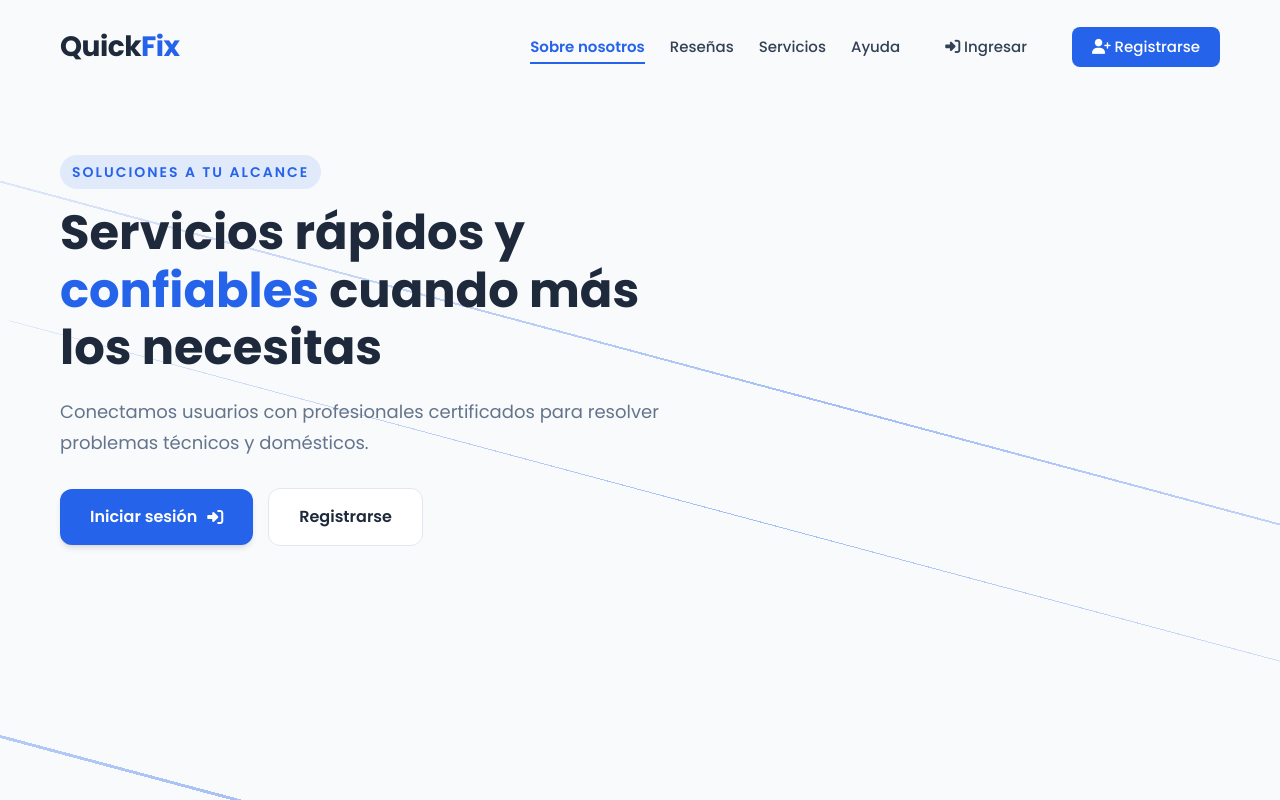
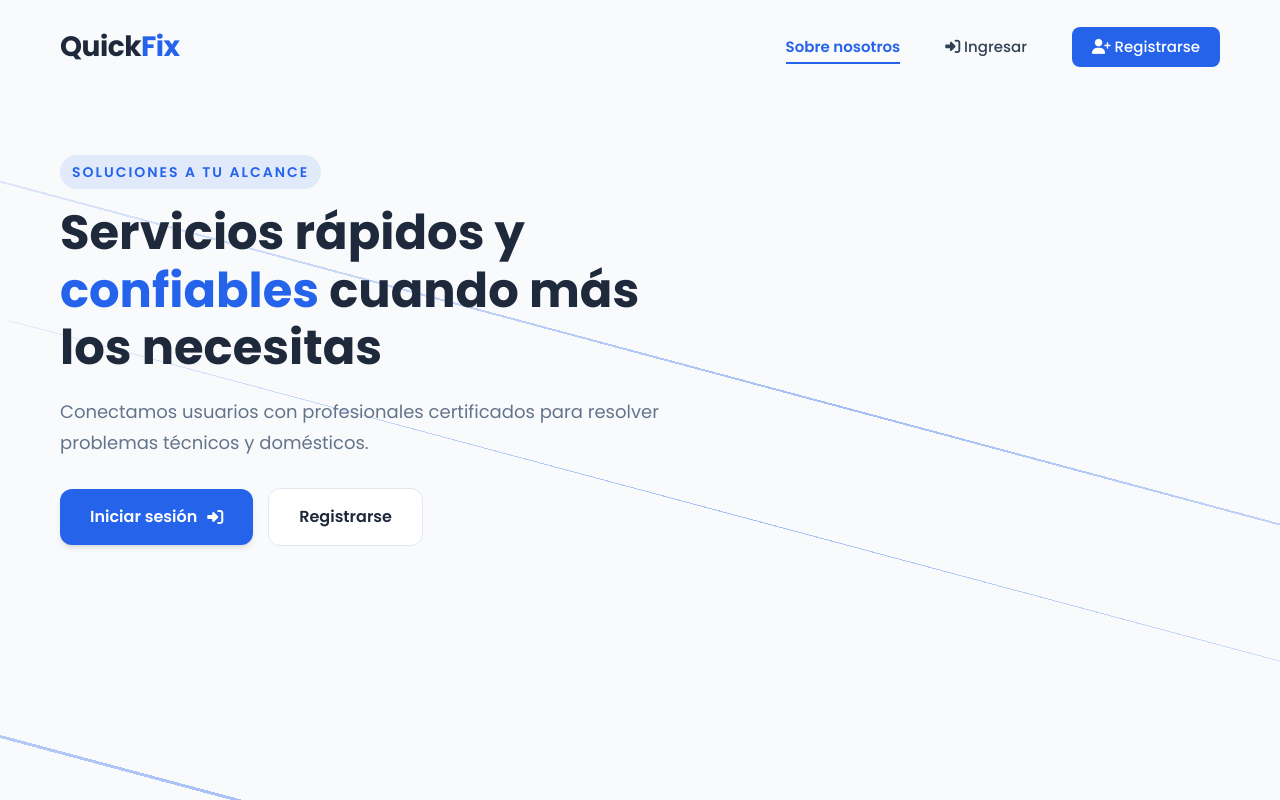
Before and after one commit to Mathewer987/Proyecto-Final-Quick-Fix, a Flask app: template templates/Home.html in a window 1280 px wide. Run offline with Flask 3, Linux system fonts and the light colour scheme; the template is opened without the code that fills it, so the values that code supplies are empty.

Commit message:
header home corregido

```diff
--- a/templates/Home.html
+++ b/templates/Home.html
@@ -195,9 +195,7 @@
             <div class="logo">Quick<span>Fix</span></div>
             <nav class="nav">
                 <a href="#" class="nav-item active">Sobre nosotros</a>
-                <a href="#" class="nav-item">Reseñas</a>
-                <a href="#" class="nav-item">Servicios</a>
-                <a href="#" class="nav-item">Ayuda</a>
+
 
                 {% if session.get('is_logged_in') %}
                     <span class="user-info">
```
